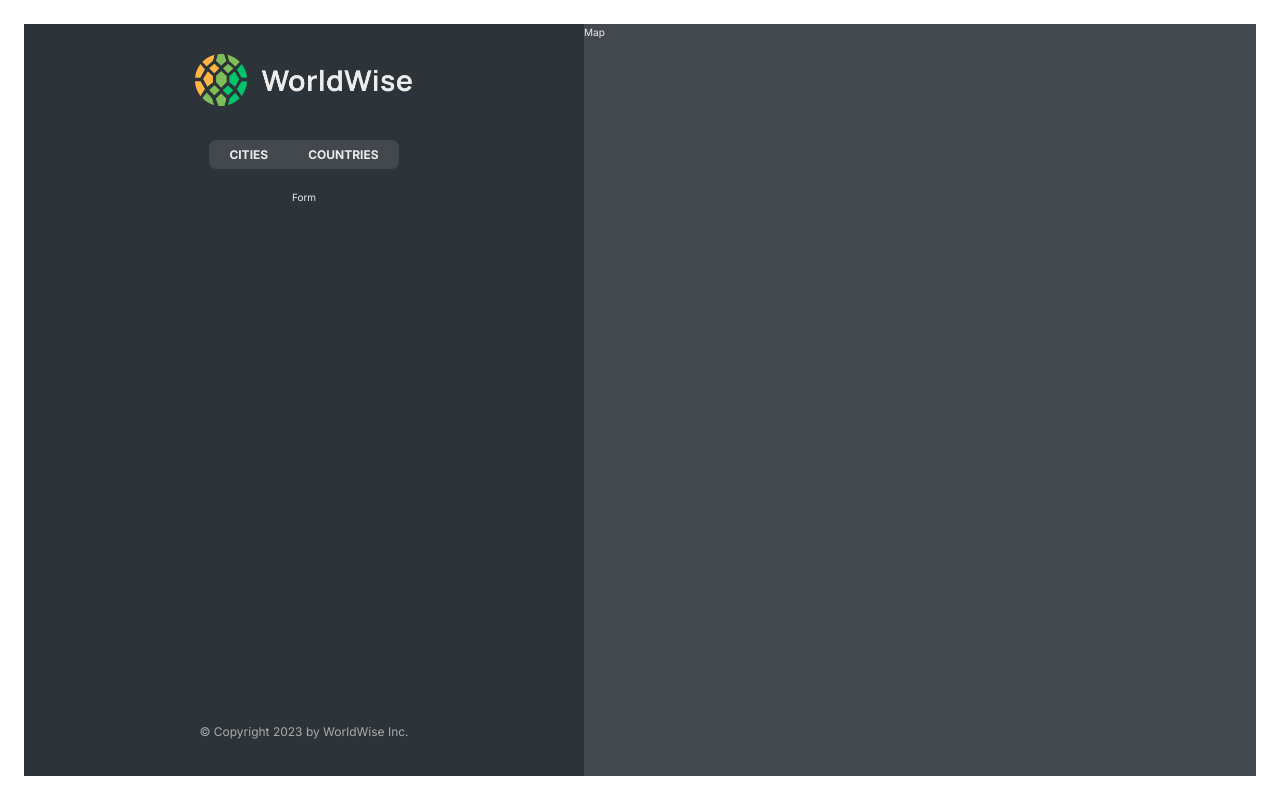
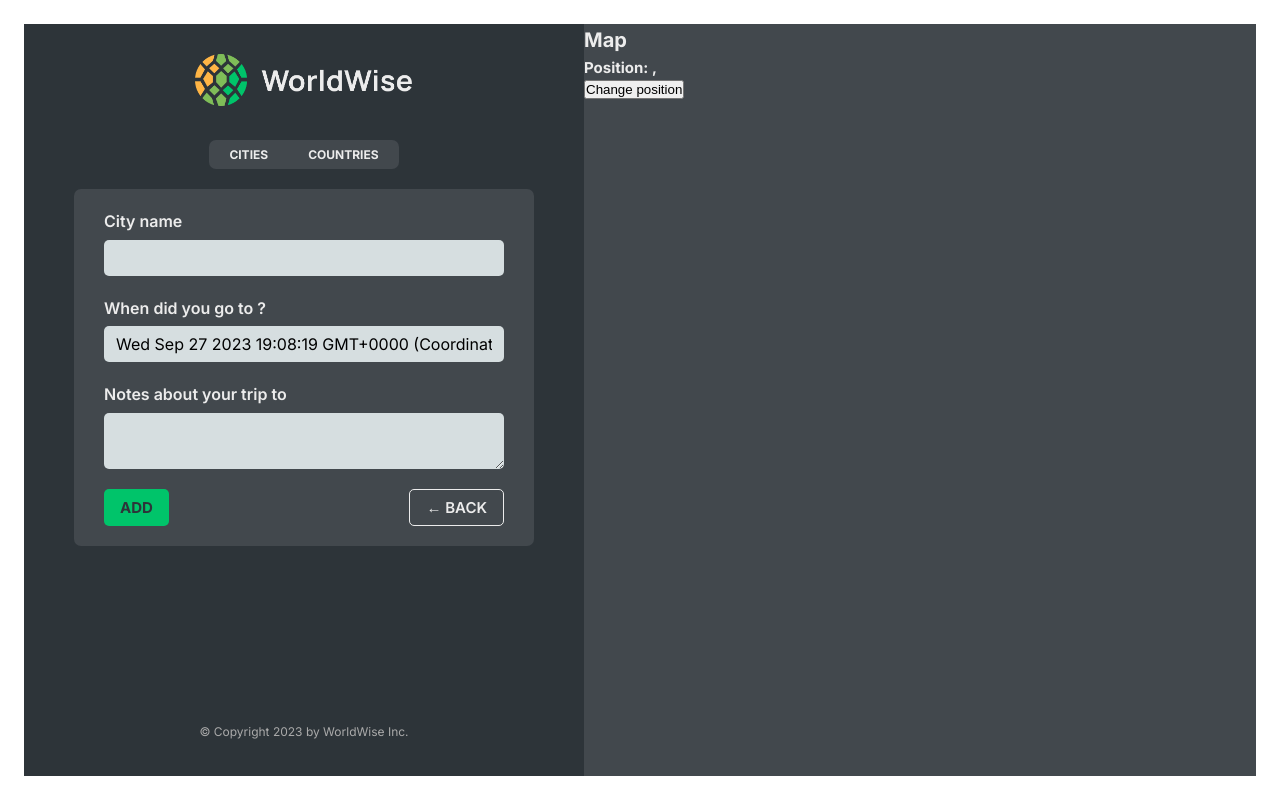
Before and after one commit to bezerrarodrigo/world-traveler, a React (Vite) app: page /app/form in a window 1280 px wide. Built offline with nearby package versions, Linux system fonts and the light colour scheme; data requests are answered from the project's data file.

Commit message:
feat: programmatic navigation

```diff
--- a/data/cities.json
+++ b/data/cities.json
@@ -17,7 +17,7 @@
       "country": "Spain",
       "emoji": "🎫",
       "date": "2027-07-15T08:22:53.976Z",
-      "notes": "",
+      "notes": "Beautiful city!",
       "position": {
         "lat": 40.46635901755316,
         "lng": -3.7133789062500004
--- a/src/App.jsx
+++ b/src/App.jsx
@@ -9,6 +9,8 @@ import {AppLayout} from './pages/AppLayout/AppLayout.jsx';
 import Login from './pages/Login/Login.jsx';
 import {CityList} from './components/CityList/CityList.jsx';
 import {CountryList} from './components/CountryList/CountryList.jsx';
+import City from './components/City/City.jsx';
+import Form from './components/Form/Form.jsx';
 
 const BASE_URL = 'http://localhost:3000';
 
@@ -48,10 +50,11 @@ export default function App() {
         <Route path="/pricing" element={<Pricing/>}/>
         <Route path="/login" element={<Login/>}/>
         <Route path="/app" element={<AppLayout/>}>
+          <Route path="cities/:id" element={<City/>}/>
           <Route index element={<CityList cities={cities} onLoading={isLoading}/>}/>
           <Route path="cities" element={<CityList cities={cities} onLoading={isLoading}/>}/>
           <Route path="countries" element={<CountryList cities={cities} onLoading={isLoading}/>}/>
-          <Route path="form" element={<p>Form</p>}/>
+          <Route path="form" element={<Form/>}/>
         </Route>
         <Route path="*" element={<PageNotFound/>}/>
       </Routes>
--- /dev/null
+++ b/src/components/Button/Button.jsx
@@ -0,0 +1,9 @@
+import styles from './Button.module.css';
+
+export function Button({children, onClick, type}) {
+  return (
+    <button className={`${styles.btn} ${styles[type]}`} onClick={onClick}>
+      {children}
+    </button>
+  );
+}
--- a/src/components/City/City.jsx
+++ b/src/components/City/City.jsx
@@ -1,4 +1,17 @@
 import styles from './City.module.css';
+import {useParams, useSearchParams} from 'react-router-dom';
+import {useEffect, useState} from 'react';
+import Spinner from '../Spinner/Spinner.jsx';
+
+const formatDate = (date) =>
+  new Intl.DateTimeFormat('en', {
+    day: 'numeric',
+    month: 'long',
+    year: 'numeric',
+  }).format(new Date(date));
+
+
+const BASE_URL = 'http://localhost:3000';
 
 function City() {
   // TEMP DATA
@@ -9,7 +22,44 @@ function City() {
     notes: 'My favorite city so far!',
   };
 
-  const {cityName, emoji, date, notes} = currentCity;
+  //states
+  const [city, setCity] = useState([]);
+  const [isLoading, setIsLoading] = useState(false);
+
+  //router params
+  const {id} = useParams();
+
+  //query params
+  const [searchParams, setSearchParams] = useSearchParams();
+  const lat = searchParams.get('lat');
+  const lng = searchParams.get('lng');
+
+
+  useEffect(() => {
+
+    async function getCity() {
+
+      try {
+        setIsLoading(true);
+        const response = await fetch(`${BASE_URL}/cities/${id}`);
+        const data = await response.json();
+        setCity(data);
+        setIsLoading(false);
+      } catch (error) {
+        console.log(error.message);
+      } finally {
+        setIsLoading(false);
+      }
+
+    }
+
+    getCity();
+
+  }, [id]);
+
+  const {cityName, emoji, date, notes} = city;
+
+  if(isLoading) return <Spinner/>;
 
   return (
     <div className={styles.city}>
@@ -23,6 +73,11 @@ function City() {
       <div className={styles.row}>
         <h6>You went to {cityName} on</h6>
         <p>{formatDate(date || null)}</p>
+      </div>
+
+      <div className={styles.row}>
+        <h6>Position:</h6>
+        <p>Lat: {lat}, Lng: {lng}</p>
       </div>
 
       {notes && (
@@ -44,7 +99,6 @@ function City() {
       </div>
 
       <div>
-        <ButtonBack/>
       </div>
     </div>
   );
--- a/src/components/City/City.module.css
+++ b/src/components/City/City.module.css
@@ -3,7 +3,7 @@
   max-height: 70%;
   background-color: var(--color-dark--2);
   border-radius: 7px;
-  overflow: scroll;
+  overflow: hidden;
 
   width: 100%;
   display: flex;
--- a/src/components/CityItem/CityItem.jsx
+++ b/src/components/CityItem/CityItem.jsx
@@ -1,4 +1,5 @@
 import styles from './CityItem.module.css';
+import {Link} from 'react-router-dom';
 
 const formatDate = (date) =>
   new Intl.DateTimeFormat('en', {
@@ -10,14 +11,16 @@ const formatDate = (date) =>
 
 export function CityItem({city}) {
 
-  const {cityName, emoji, date} = city;
+  const {cityName, emoji, date, id, position} = city;
 
   return (
-    <li className={styles.cityItem}>
-      <span className={styles.emoji}>{emoji}</span>
-      <h3 className={styles.name}>{cityName}</h3>
-      <time className={styles.date}>{formatDate(date)}</time>
-      <button className={styles.deleteBtn}>&times;</button>
+    <li>
+      <Link className={styles.cityItem} to={`${id}?lat=${position.lat}&lng=${position.lng}`}>
+        <span className={styles.emoji}>{emoji}</span>
+        <h3 className={styles.name}>{cityName}</h3>
+        <time className={styles.date}>{formatDate(date)}</time>
+        <button className={styles.deleteBtn}>&times;</button>
+      </Link>
     </li>
   );
 }
--- a/src/components/CountryList/CountryList.jsx
+++ b/src/components/CountryList/CountryList.jsx
@@ -26,7 +26,7 @@ export function CountryList({cities, onLoading}) {
   return (
     <ul className={styles.countryList}>
       {countries.map(country => {
-        return <CountryItem country={country}/>;
+        return <CountryItem country={country} key={country.country}/>;
       })}
     </ul>
   );
--- a/src/components/Form/Form.jsx
+++ b/src/components/Form/Form.jsx
@@ -1,22 +1,26 @@
 // "https://api.bigdatacloud.net/data/reverse-geocode-client?latitude=0&longitude=0"
 
-import { useState } from "react";
+import {useState} from 'react';
 
-import styles from "./Form.module.css";
+import styles from './Form.module.css';
+import {Button} from '../Button/Button.jsx';
+import {useNavigate} from 'react-router-dom';
 
 export function convertToEmoji(countryCode) {
   const codePoints = countryCode
     .toUpperCase()
-    .split("")
+    .split('')
     .map((char) => 127397 + char.charCodeAt());
   return String.fromCodePoint(...codePoints);
 }
 
 function Form() {
-  const [cityName, setCityName] = useState("");
-  const [country, setCountry] = useState("");
+  const [cityName, setCityName] = useState('');
+  const [country, setCountry] = useState('');
   const [date, setDate] = useState(new Date());
-  const [notes, setNotes] = useState("");
+  const [notes, setNotes] = useState('');
+
+  const navigate = useNavigate();
 
   return (
     <form className={styles.form}>
@@ -49,8 +53,14 @@ function Form() {
       </div>
 
       <div className={styles.buttons}>
-        <button>Add</button>
-        <button>&larr; Back</button>
+        <Button type="primary">Add</Button>
+        <Button type="back" onClick={(e) => {
+          e.preventDefault();
+          navigate(-1);
+        }}>
+          &larr;
+          Back
+        </Button>
       </div>
     </form>
   );
--- a/src/components/Map/Map.jsx
+++ b/src/components/Map/Map.jsx
@@ -1,9 +1,21 @@
 import styles from './Map.module.css';
+import {useNavigate, useSearchParams} from 'react-router-dom';
 
 export function Map() {
+
+  const [searchParams, setSearchParams] = useSearchParams();
+  const lat = searchParams.get('lat');
+  const lng = searchParams.get('lng');
+
+  const navigate = useNavigate();
+
   return (
-    <div className={styles.mapContainer}>
-      <div className={styles.map}>Map</div>
+    <div className={styles.mapContainer} onClick={() => navigate('form')}>
+      <div className={styles.map}>
+        <h1>Map</h1>
+        <h2>Position: {lat}, {lng}</h2>
+        <button onClick={() => setSearchParams({lat: 23, lng: 50})}>Change position</button>
+      </div>
     </div>
   );
 }
```
Also changed, not shown: src/components/Button/Button.module.css (renamed from src/components/Button.module.css).
